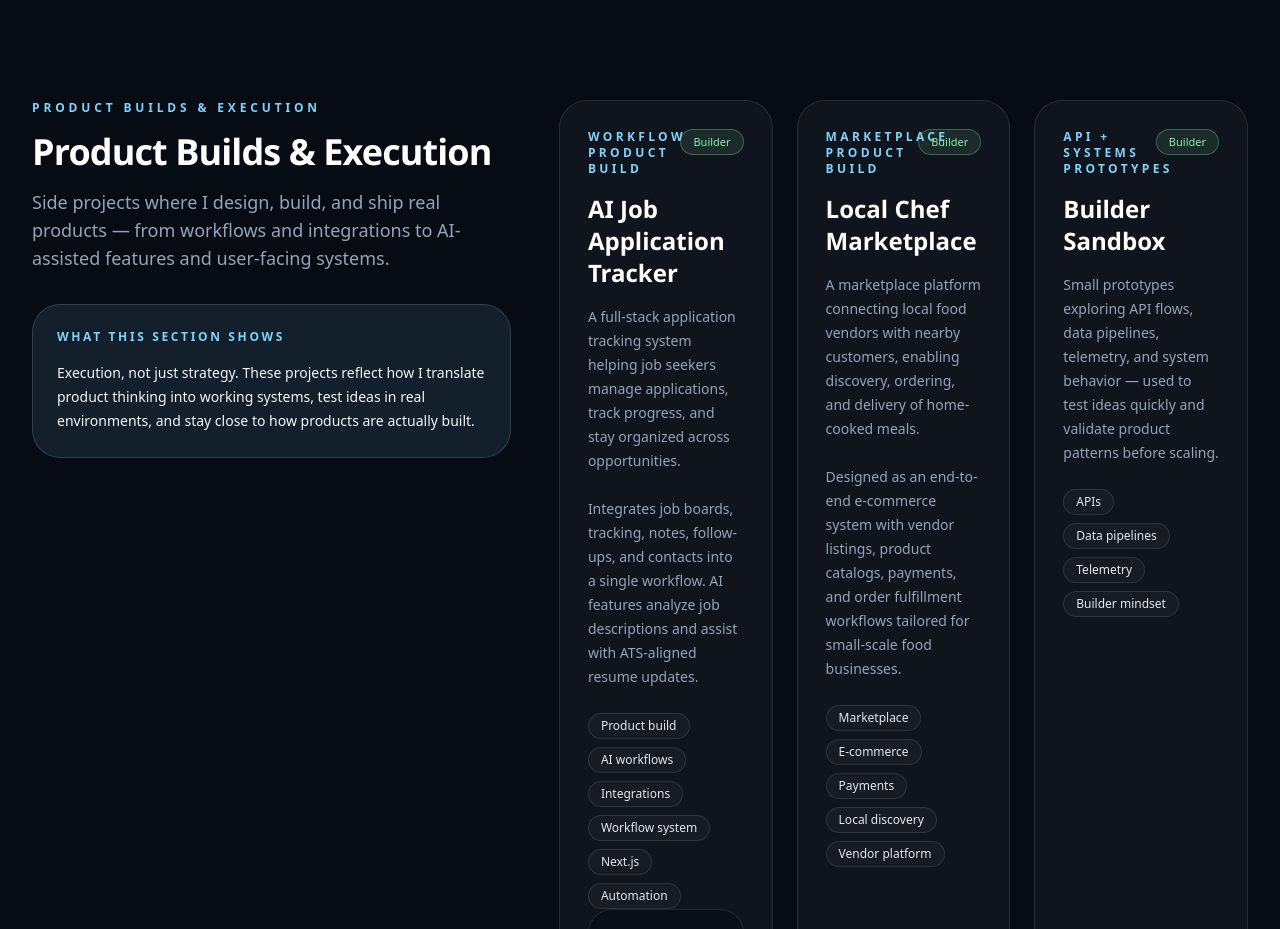
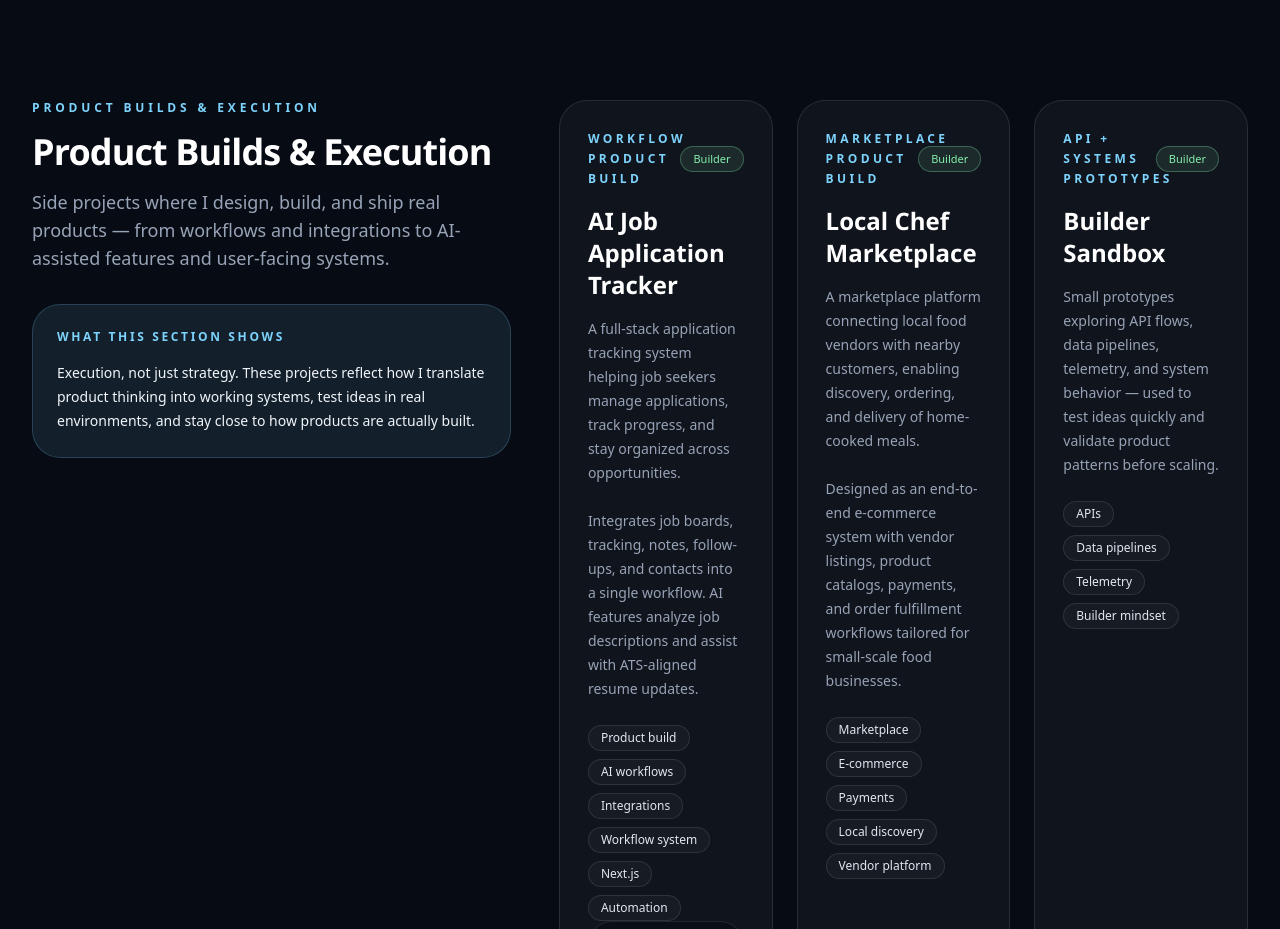
Before and after one commit to Jaau250/product-manager-portfolio, a Next.js app: page / in a window 1280 px wide. Shown: the part 5100-6029 px from the top of the page. Built offline with nearby package versions, Linux system fonts and the light colour scheme.

Commit message:
Fix innovation card header badge alignment

```diff
--- a/components/sections/innovation-lab-section.tsx
+++ b/components/sections/innovation-lab-section.tsx
@@ -31,11 +31,11 @@ export function InnovationLabSection() {
             key={project.title}
             className="group flex h-full min-w-0 flex-col rounded-[28px] border border-white/10 bg-white/[0.04] p-7 transition duration-300 hover:-translate-y-1 hover:border-accent/40 hover:bg-white/[0.06]"
           >
-            <div className="flex items-start justify-between gap-4">
-              <p className="min-w-0 text-xs font-semibold uppercase tracking-[0.28em] text-accent">
+            <div className="flex items-center justify-between gap-3">
+              <p className="min-w-0 flex-1 pr-2 text-xs font-semibold uppercase leading-5 tracking-[0.28em] text-accent">
                 {project.format}
               </p>
-              <span className="rounded-full border border-lime/30 bg-lime/10 px-3 py-1 text-[11px] font-medium text-lime">
+              <span className="shrink-0 whitespace-nowrap rounded-full border border-lime/30 bg-lime/10 px-3 py-1 text-[11px] font-medium text-lime">
                 Builder
               </span>
             </div>
```
